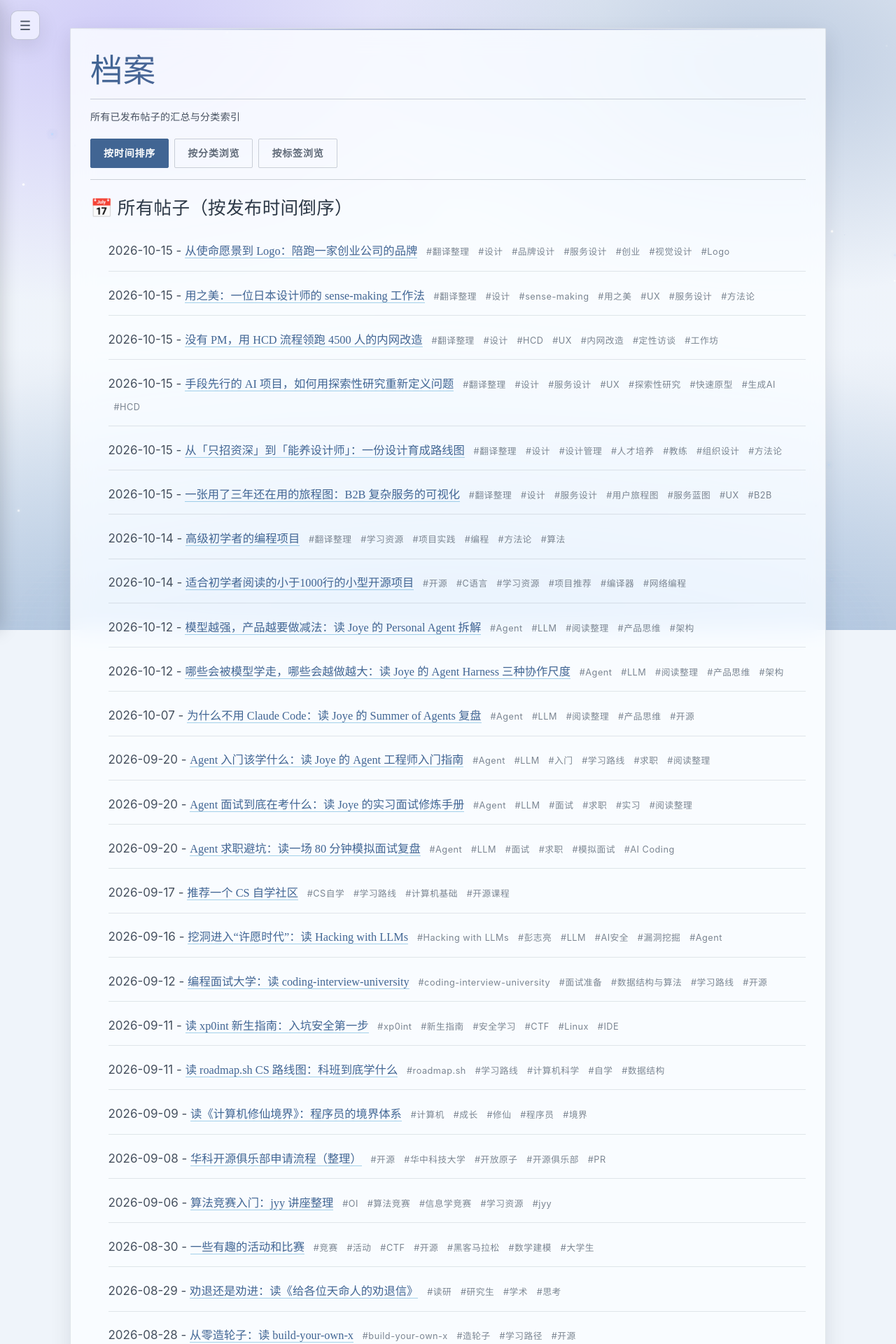
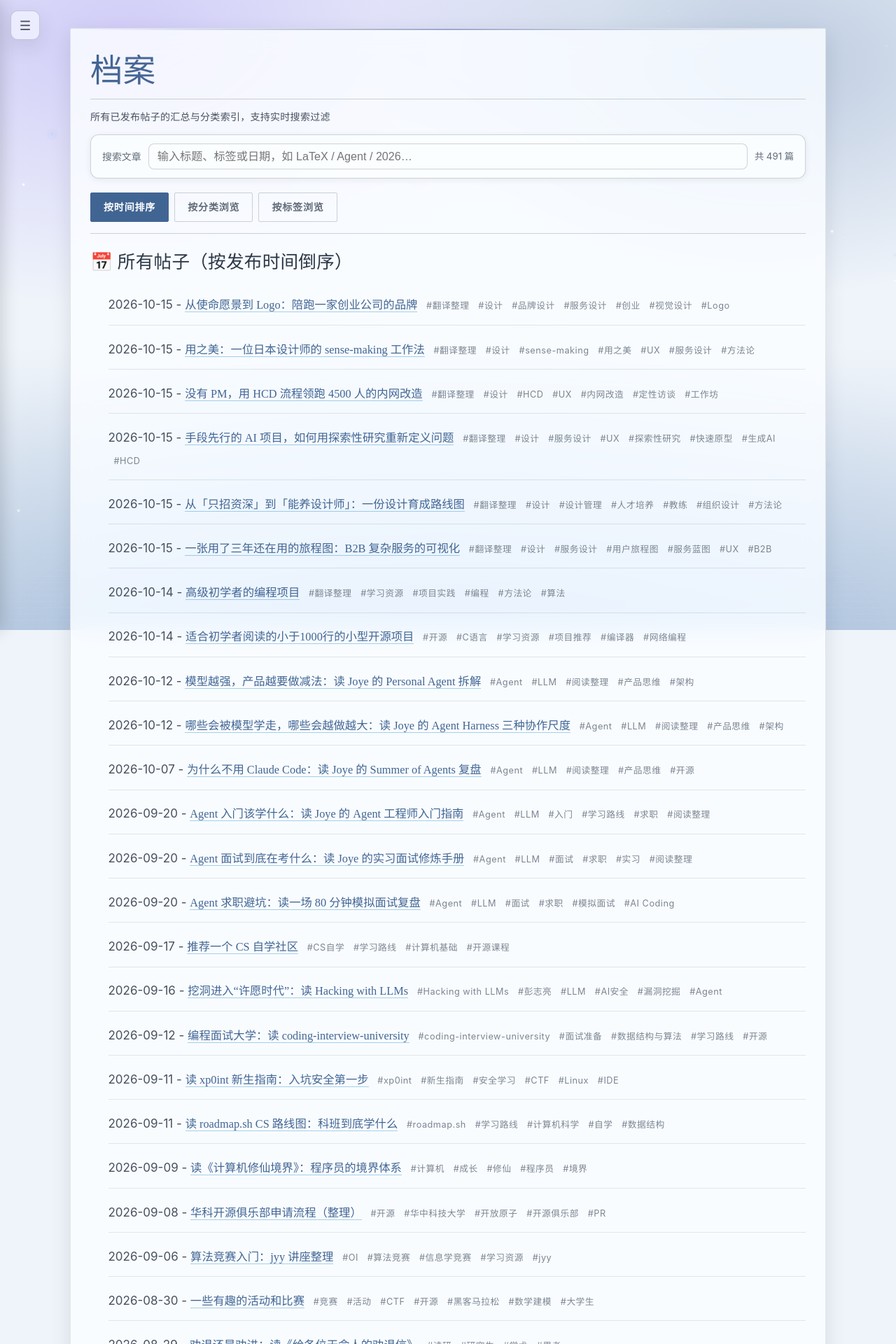
Before and after one commit to Duckweed-yhb/Duckweed-yhb.github.io, a Jekyll site: the page built from pages/archive.html, in a window 1280 px wide. Shown: the top 1920 px of the page at 70% size. Built offline with Jekyll 4.4.1, drawn with Linux system fonts in a browser that asks for light colours; comment, search, counter and statistics services are not loaded.

Commit message:
feat: 档案页加入实时搜索过滤（类 AI 编程词典）
- 顶部搜索框：跨「按时间/按分类/按标签」三个视图实时过滤全部文章
  （标题、标签、日期），带计数（n / 总数）
- 搜索时空分类/标签分组自动收起，锚点按钮同步隐藏
- 沿用全站令牌与 AI 编程词典一致的交互范式

```diff
--- a/pages/archive.html
+++ b/pages/archive.html
@@ -5,13 +5,20 @@
 render_with_liquid: true
 ---
 
-<!-- 纯 HTML 容器，Liquid 语法仅用于数据渲染，与结构分离 -->
 <div class="page-card">
-  <!-- 标题区域（纯 HTML，无任何模板/Markdown 混写） -->
   <h1 class="archive-h1">档案</h1>
-  <p class="archive-subtitle">所有已发布帖子的汇总与分类索引</p>
+  <p class="archive-subtitle">所有已发布帖子的汇总与分类索引，支持实时搜索过滤</p>
 
-  <!-- 切换按钮（纯 HTML 结构，脚本逻辑抽离） -->
+  <!-- 搜索工具栏：输入即跨视图过滤全部文章 -->
+  <div class="archive-searchbar" role="search">
+    <form onsubmit="return false;">
+      <label for="archive-search">搜索文章</label>
+      <input id="archive-search" type="search" placeholder="输入标题、标签或日期，如 LaTeX / Agent / 2026…" autocomplete="off" spellcheck="false">
+      <span class="archive-count" id="archive-count" role="status" aria-live="polite"></span>
+    </form>
+  </div>
+
+  <!-- 切换按钮 -->
   <div class="archive-tabs">
     <div class="archive-tab active" data-tab="time">按时间排序</div>
     <div class="archive-tab" data-tab="category">按分类浏览</div>
@@ -22,9 +29,8 @@
   <div id="time" class="archive-content active">
     <h3>📅 所有帖子（按发布时间倒序）</h3>
     <ul class="post-list">
-      {% comment %} 兼容 Liquid 4.x 的写法：用 else 替代 empty {% endcomment %}
       {% for post in site.posts %}
-      <li class="post-item">
+      <li class="post-item" data-search="{{ post.title | downcase }} {{ post.date | date: '%Y-%m-%d' }}{% for tag in post.tags %} #{{ tag | downcase }}{% endfor %}">
         {{ post.date | date: '%Y-%m-%d' }} -
         <a href="{{ post.url | relative_url }}">{{ post.title }}</a>
         {% for tag in post.tags %}
@@ -40,10 +46,10 @@
   <!-- 2. 分类浏览内容 -->
   <div id="category" class="archive-content">
     <h3>📁 分类索引</h3>
-    <div class="cat-tag-container">
+    <div class="cat-tag-container" data-anchors>
       {% assign categories = site.categories | sort %}
       {% for category in categories %}
-      <a href="#cat-{{ category[0] | slugify }}" class="cat-tag-btn">
+      <a href="#cat-{{ category[0] | slugify }}" class="cat-tag-btn" data-group="cat-{{ category[0] | slugify }}">
         {{ category[0] }} ({{ category[1] | size }})
       </a>
       {% else %}
@@ -52,24 +58,26 @@
     </div>
 
     {% for category in categories %}
+    <div class="archive-group" data-group="cat-{{ category[0] | slugify }}">
       <h4 id="cat-{{ category[0] | slugify }}" class="cat-tag-title">{{ category[0] }}</h4>
       <ul class="post-list">
         {% for post in category[1] %}
-      <li class="post-item">
+        <li class="post-item" data-search="{{ post.title | downcase }} {{ post.date | date: '%Y-%m-%d' }}{% for tag in post.tags %} #{{ tag | downcase }}{% endfor %}">
           <a href="{{ post.url | relative_url }}">{{ post.title }}</a> - {{ post.date | date: '%Y-%m-%d' }}
         </li>
         {% endfor %}
       </ul>
+    </div>
     {% endfor %}
   </div>
 
   <!-- 3. 标签浏览内容 -->
   <div id="tag" class="archive-content">
     <h3>🏷️ 标签索引</h3>
-    <div class="cat-tag-container">
+    <div class="cat-tag-container" data-anchors>
       {% assign tags = site.tags | sort %}
       {% for tag in tags %}
-      <a href="#tag-{{ tag[0] | slugify }}" class="cat-tag-btn">
+      <a href="#tag-{{ tag[0] | slugify }}" class="cat-tag-btn" data-group="tag-{{ tag[0] | slugify }}">
         #{{ tag[0] }} ({{ tag[1] | size }})
       </a>
       {% else %}
@@ -78,62 +86,89 @@
     </div>
 
     {% for tag in tags %}
+    <div class="archive-group" data-group="tag-{{ tag[0] | slugify }}">
       <h4 id="tag-{{ tag[0] | slugify }}" class="cat-tag-title">{{ tag[0] }}</h4>
       <ul class="post-list">
         {% for post in tag[1] %}
-      <li class="post-item">
+        <li class="post-item" data-search="{{ post.title | downcase }} {{ post.date | date: '%Y-%m-%d' }}{% for tag in post.tags %} #{{ tag | downcase }}{% endfor %}">
           <a href="{{ post.url | relative_url }}">{{ post.title }}</a> - {{ post.date | date: '%Y-%m-%d' }}
         </li>
         {% endfor %}
       </ul>
+    </div>
     {% endfor %}
   </div>
 </div>
 
-<!-- 脚本（优化逻辑，增加容错，避免全局污染） -->
+<style>
+  /* 搜索工具栏 */
+  .archive-searchbar { margin: 4px 0 18px; }
+  .archive-searchbar form { display: flex; align-items: center; gap: 10px; padding: 12px 16px; background: var(--paper); border: 1px solid var(--line); border-radius: 12px; box-shadow: var(--shadow-sm, 0 1px 2px rgba(0,0,0,.05)); }
+  .archive-searchbar label { font-size: .82em; color: var(--text-soft); white-space: nowrap; }
+  .archive-searchbar input { flex: 1; padding: 8px 12px; font-size: .95em; color: var(--text-strong); background: var(--paper); border: 1px solid var(--line); border-radius: 8px; }
+  .archive-searchbar input:focus-visible { outline: 2px solid var(--blue); outline-offset: 1px; }
+  .archive-count { font-size: .78em; color: var(--text-soft); white-space: nowrap; }
+
+  /* 搜索过滤态 */
+  .post-item.is-hidden { display: none; }
+  .archive-group.is-empty { display: none; }
+  .cat-tag-btn.is-hidden { display: none; }
+</style>
+
 <script>
-  // 页面加载完成后初始化
-  document.addEventListener('DOMContentLoaded', function() {
-    // 获取所有切换按钮和内容容器
+  document.addEventListener('DOMContentLoaded', function () {
     const tabs = document.querySelectorAll('.archive-tab');
     const contents = document.querySelectorAll('.archive-content');
+    const input = document.getElementById('archive-search');
+    const count = document.getElementById('archive-count');
 
-    // 切换标签函数（优化逻辑，增加容错）
+    // 切换标签
     function switchTab(tabName) {
-      // 隐藏所有内容
-      contents.forEach(content => {
-        content.classList.remove('active');
-      });
-      // 移除所有按钮激活态
-      tabs.forEach(tab => {
-        tab.classList.remove('active');
-      });
-      // 激活目标（增加容错）
+      contents.forEach(c => c.classList.remove('active'));
+      tabs.forEach(t => t.classList.remove('active'));
       const targetContent = document.getElementById(tabName);
-      const targetTab = document.querySelector(`.archive-tab[data-tab="${tabName}"]`);
+      const targetTab = document.querySelector('.archive-tab[data-tab="' + tabName + '"]');
       if (targetContent) targetContent.classList.add('active');
       if (targetTab) targetTab.classList.add('active');
+      applyFilter();
     }
+    tabs.forEach(tab => tab.addEventListener('click', function () {
+      switchTab(this.getAttribute('data-tab'));
+    }));
+    switchTab('time');
 
-    // 绑定按钮点击事件（替代内联 onclick，更规范）
-    tabs.forEach(tab => {
-      tab.addEventListener('click', function() {
-        const tabName = this.getAttribute('data-tab');
-        switchTab(tabName);
+    // 搜索过滤：跨所有视图过滤文章，空分类/标签自动收起
+    function applyFilter() {
+      const q = (input.value || '').trim().toLowerCase();
+      let shown = 0;
+      document.querySelectorAll('.post-item').forEach(li => {
+        const hit = !q || (li.getAttribute('data-search') || '').toLowerCase().indexOf(q) !== -1;
+        li.classList.toggle('is-hidden', !hit);
+        if (hit) shown++;
+      });
+      // 收起空分组，并同步隐藏/显示锚点按钮
+      document.querySelectorAll('.archive-group').forEach(g => {
+        const vis = g.querySelectorAll('.post-item:not(.is-hidden)').length;
+        g.classList.toggle('is-empty', vis === 0);
+        const key = g.getAttribute('data-group');
+        document.querySelectorAll('.cat-tag-btn[data-group="' + key + '"]').forEach(btn => {
+          btn.classList.toggle('is-hidden', vis === 0);
         });
       });
+      count.textContent = q ? (shown + ' / ' + document.querySelectorAll('.post-item').length)
+                            : ('共 ' + document.querySelectorAll('.post-item').length + ' 篇');
+    }
+    input.addEventListener('input', applyFilter);
+    applyFilter();
 
-    // 初始化默认标签（确保第一个标签激活）
-    switchTab('time');
-
-    // 根据 URL hash 自动切换到对应索引（支持文章页 #cat-xxx / #tag-xxx 锚点跳转）
+    // 根据 URL hash 自动切换索引（#cat-xxx / #tag-xxx）
     function activateFromHash() {
       var hash = window.location.hash || '';
       var m = hash.match(/^#(cat|tag)-/);
       if (!m) return;
       switchTab(m[1] === 'cat' ? 'category' : 'tag');
       var target = document.getElementById(hash.slice(1));
-      if (target) setTimeout(function(){ target.scrollIntoView({ behavior: 'smooth', block: 'start' }); }, 50);
+      if (target) setTimeout(function () { target.scrollIntoView({ behavior: 'smooth', block: 'start' }); }, 50);
     }
     activateFromHash();
     window.addEventListener('hashchange', activateFromHash);
```
Lines whose indentation alone changed are shown as unchanged.
